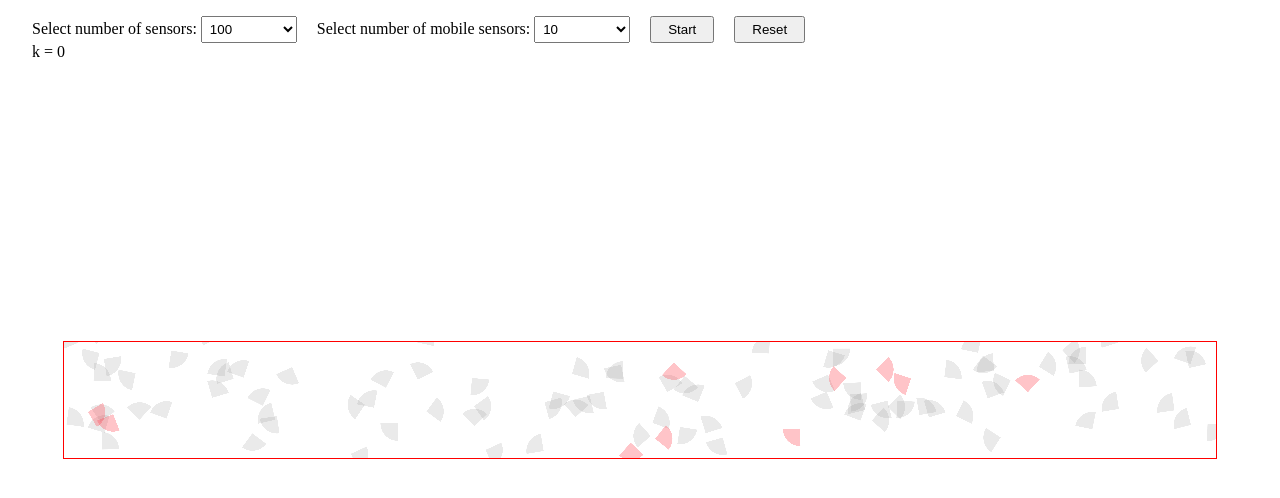
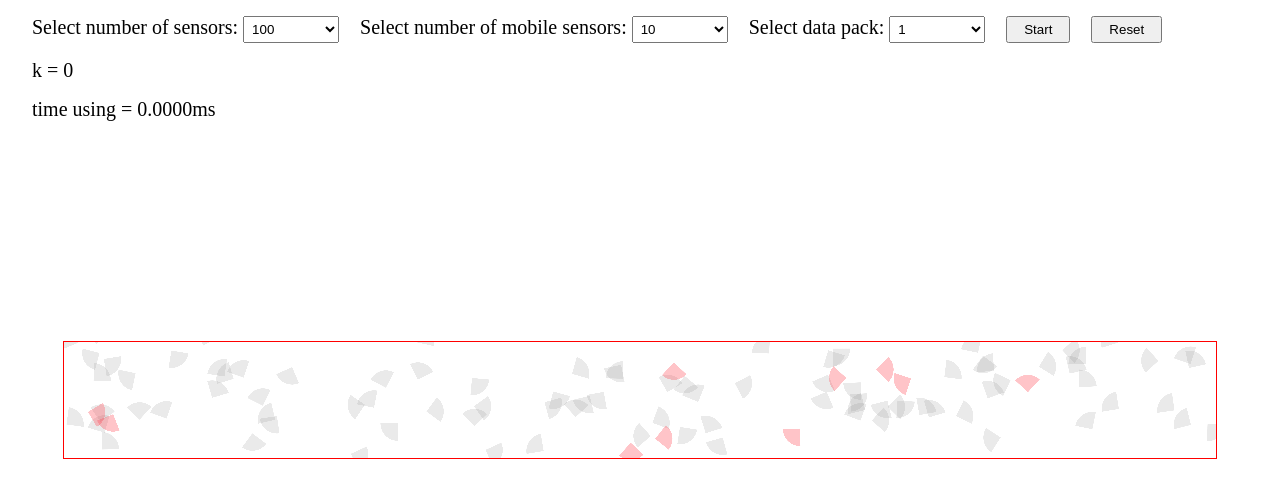
Before and after one commit to Asphode1/WSN, a website with bundled scripts: page greedy/index.html in a window 1280 px wide. Both pictures are taken after a click on the button "Start". Built offline with nearby package versions, Linux system fonts and the light colour scheme.

Commit message:
update data pack controls

```diff
--- a/greedy/index.html
+++ b/greedy/index.html
@@ -23,10 +23,19 @@
       <option value="40">40</option>
       <option value="50">50</option>
     </select>
+    <label for="pack">Select data pack: </label>
+    <select name="pack" id="pack">
+      <option value="10" selected>1</option>
+      <option value="20">2</option>
+      <option value="30">3</option>
+      <option value="40">4</option>
+      <option value="50">5</option>
+    </select>
     <input type="button" value="Start" id="init">
     <input type="button" value="Reset" id="reset">
     <p class="error"></p>
     <p class="output"></p>
+    <p class="time"></p>
   </div>
   <canvas id="cv"></canvas>
   <script type="module" src="render.js"></script>
--- a/greedy/render.js
+++ b/greedy/render.js
@@ -1,4 +1,3 @@
-import ga from '../algo/GA.js'
 import greedy from '../algo/greedy.js'
 import getDat from '../dat/getDat.js'
 import createWeight from '../init/createGraph.js'
@@ -18,10 +17,13 @@ var N = 100,
 	S = N - M
 total.onchange = () => (N = parseInt(total.value))
 mobile.onchange = () => (M = parseInt(mobile.value))
-function start(N, M) {
+var pack = document.getElementById('pack')
+var datPack = 10
+pack.onchange = () => (datPack = parseInt(pack.value))
+function start(N, M, dp) {
 	S = N - M
-	console.log(N, M)
-	var dat = getDat(N, M)
+	console.log(N, M, dp)
+	var dat = getDat(N, dp)
 	var sensors = createSensor(dat, S, M)
 	var mobileSensors = createMobileSensors(dat, S, M)
 	var weight = createWeight(sensors, S)
@@ -54,15 +56,19 @@ function renderSensor(ctx, s, n) {
 var input = document.getElementById('init')
 var output = document.querySelector('.output')
 var reset = document.getElementById('reset')
+var time = document.querySelector('.time')
 reset.addEventListener('click', () => {
 	sensorGraph.resetGraph()
 	ctx.clearRect(0, 0, canvas.width, canvas.height)
 })
 input.addEventListener('click', function () {
-	var sensorGraph = start(N, M)
+  var startTime = performance.now()
+	var sensorGraph = start(N, M, datPack)
 	S = N - M
 	var k = greedy(sensorGraph, S, M)
-  console.log(S,M)
-  console.log(sensorGraph);
+  var endTime = performance.now()
+	console.log(S, M)
+	console.log(sensorGraph)
 	output.innerHTML = 'k = ' + k
+  time.innerHTML = 'time using = ' + (endTime - startTime).toFixed(4) + 'ms'
 })
--- a/greedy/style.css
+++ b/greedy/style.css
@@ -10,6 +10,7 @@ body{
   display: flex;
   align-items: center;
   justify-content: center;
+  font-size: 20px;
 }
 canvas{
   margin: 0;
@@ -32,6 +33,7 @@ input{
 label{
   margin-left: 1rem;
 }
-.output{
+.output,.time{
   margin-left: 1rem;
+  margin-top: 1rem;
 }
```
